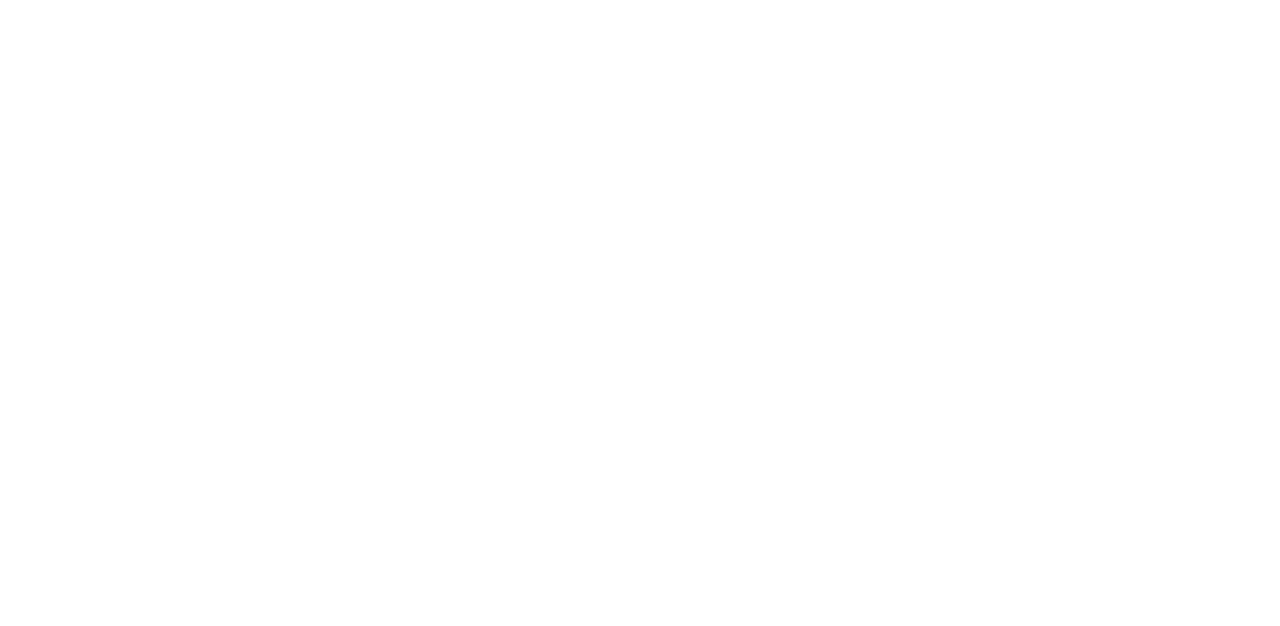
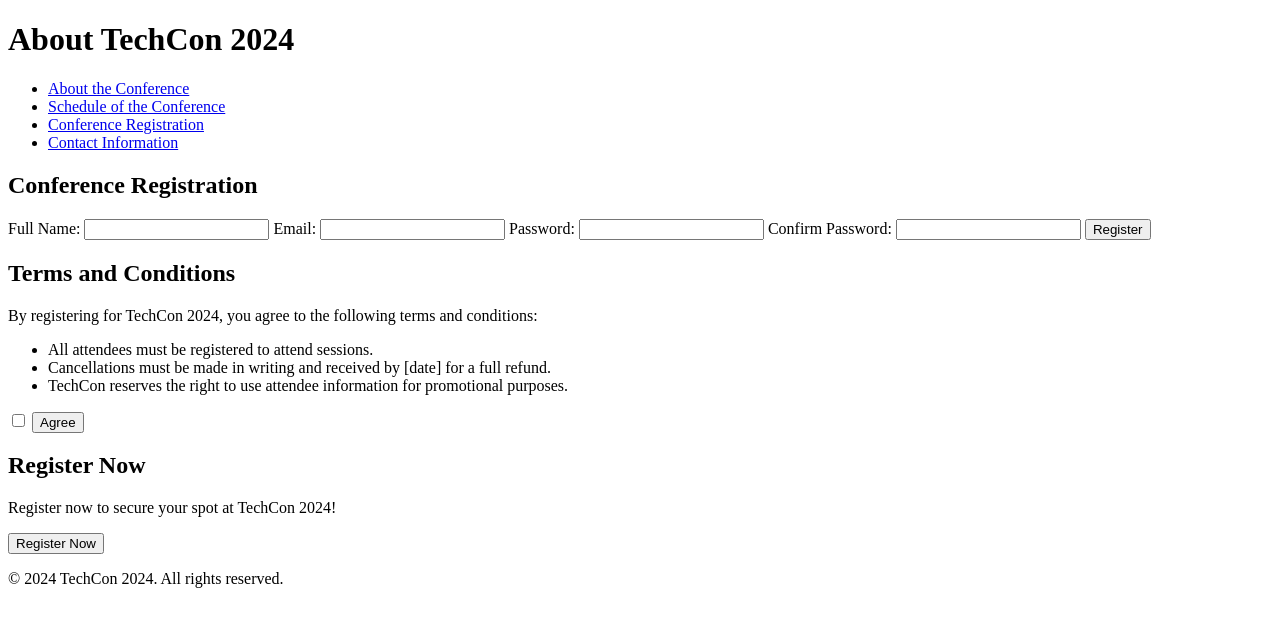
Before and after one commit to Kesde/TechCon_HTML, a plain HTML site: page techcon_website/register.html in a window 1280 px wide. Drawn offline with Linux system fonts and the light colour scheme.

Commit message:
update register file

```diff
--- a/techcon_website/register.html
+++ b/techcon_website/register.html
@@ -3,9 +3,50 @@
 <head>
     <meta charset="UTF-8">
     <meta name="viewport" content="width=device-width, initial-scale=1.0">
-    <title>Document</title>
+    <title>TechCon 2024 Conference Schedule</title>
+     <header>
+        <h1>About TechCon 2024</h1>
+    </header>
+       <nav>
+        <ul>
+            <li><a href="about.html">About the Conference</a></li>
+            <li><a href="schedule.html">Schedule of the Conference</a></li>
+            <li><a href="register.html">Conference Registration</a></li>
+            <li><a href="contact.html">Contact Information</a></li>
+        </ul>
+    </nav>
 </head>
 <body>
+   <main>
+     <h2>Conference Registration</h2>
+    <form action="">
+        <label for="FullName">Full Name:</label>
+        <input type="text" id="FullName" name="FullName" required>
 
+        <label for="email">Email:</label>
+        <input type="email" id="email" name="email" required>
+
+        <label for="password">Password:</label>
+        <input type="password" id="password" name="password" required>
+        <label for="passwordconfirmation">Confirm Password:</label>
+        <input type="password" id="passwordconfirmation" name="passwordconfirmation" required>
+        <input type="submit" value="Register">
+    </form>
+    <h2>Terms and Conditions</h2>
+    <p>By registering for TechCon 2024, you agree to the following terms and conditions:</p>
+    <ul>
+        <li>All attendees must be registered to attend sessions.</li>
+        <li>Cancellations must be made in writing and received by [date] for a full refund.</li>
+        <li>TechCon reserves the right to use attendee information for promotional purposes.</li>
+    </ul>
+    <input type="checkbox" id="terms" name="terms" required>
+    <input type="submit" value="Agree">
+    <h2>Register Now</h2>
+    <p>Register now to secure your spot at TechCon 2024!</p>
+    <input type="submit" value="Register Now">
+   </main>
 </body>
+<footer>
+    <p>&copy; 2024 TechCon 2024. All rights reserved.</p>
+</footer>
 </html>
```
